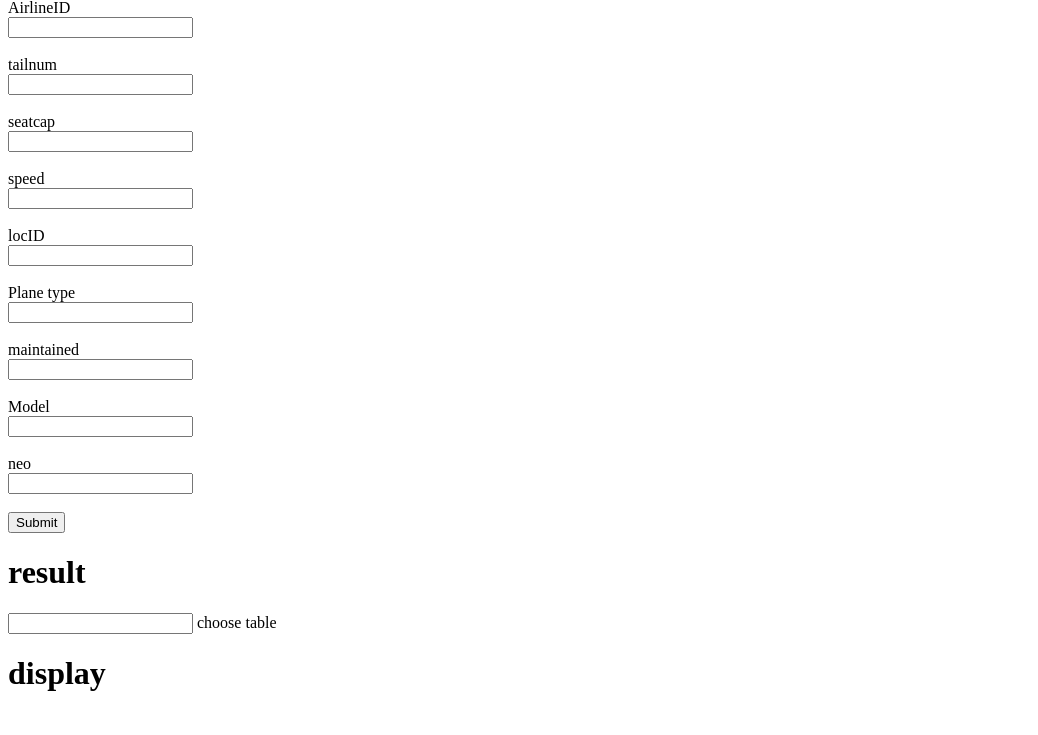
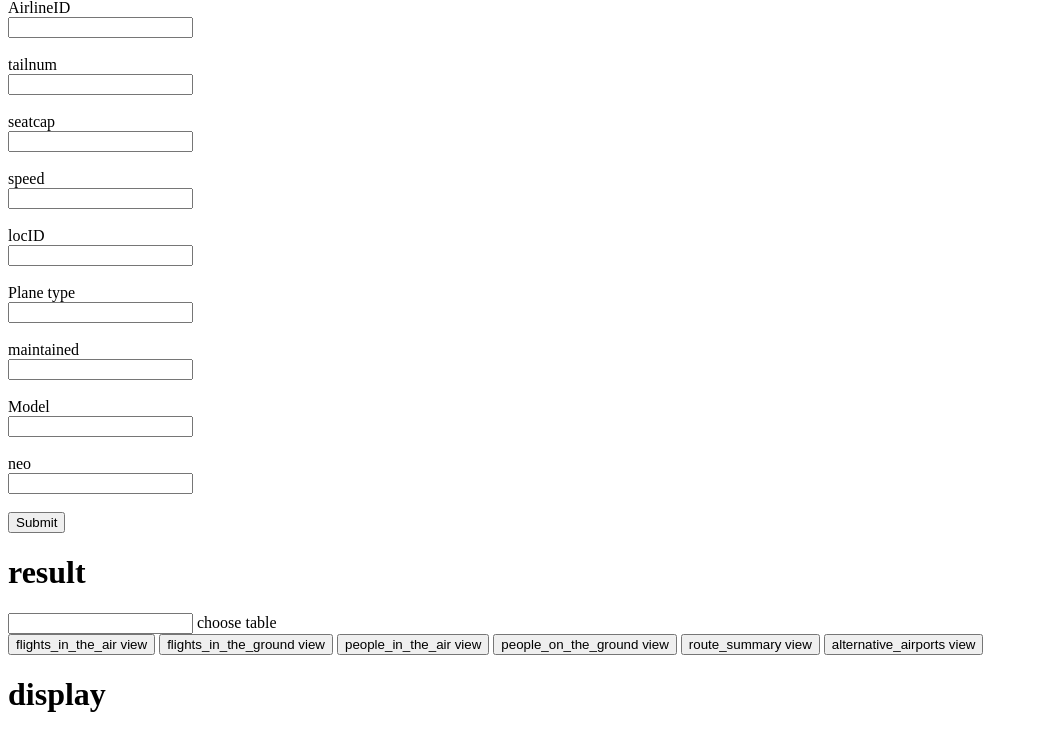
Before and after one commit to jl-imb/4400phase4, a Flask app: template templates/home.html in a window 1280 px wide. Shown: the part 81-816 px from the top of the page, without its empty margins (0-1038 px from the left). Before the commit the page ends 772 px from the top, so only its background shows below. Run offline with Flask 3, Linux system fonts and the light colour scheme; the template is opened without the code that fills it, so the values that code supplies are empty.

Commit message:
added views

```diff
--- a/app.py
+++ b/app.py
@@ -3,7 +3,9 @@ from db.db import *
 
 app = Flask(__name__)
 
-
+@app.route('/')
+def home():
+    return render_template('home.html')
 @app.route('/choose-table', methods=['POST'])
 def showdb():  # put application's code here
     if request.method == 'POST':
--- a/templates/home.html
+++ b/templates/home.html
@@ -33,6 +33,26 @@
         <input type = "text" name = "tablename">
         <label>choose table</label><br>
     </form>
+    <form method = "POST" action = "/choose-table">
+        <button type = "submit" name = "tablename" value = "flights_in_the_air">
+            <label>flights_in_the_air view</label>
+        </button>
+        <button type = "submit" name = "tablename" value = "flights_on_the_ground">
+            <label>flights_in_the_ground view</label>
+        </button>
+        <button type = "submit" name = "tablename" value = "people_in_the_air">
+            <label>people_in_the_air view</label>
+        </button>
+        <button type = "submit" name = "tablename" value = "people_on_the_ground">
+            <label>people_on_the_ground view</label>
+        </button>
+        <button type = "submit" name = "tablename" value = "route_summary">
+            <label>route_summary view</label>
+        </button>
+        <button type = "submit" name = "tablename" value = "alternative_airports">
+            <label>alternative_airports view</label>
+        </button>
+    </form>
     <h1>display</h1>
     <ul>
     {% for item in table %}
```
Also changed, not shown: db/db.py (line endings or trailing spaces).
